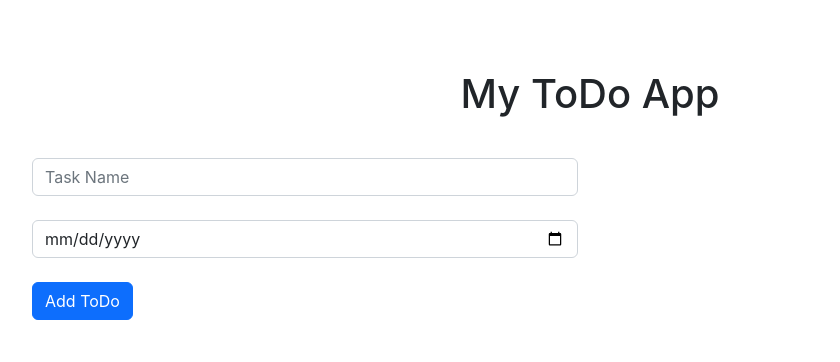
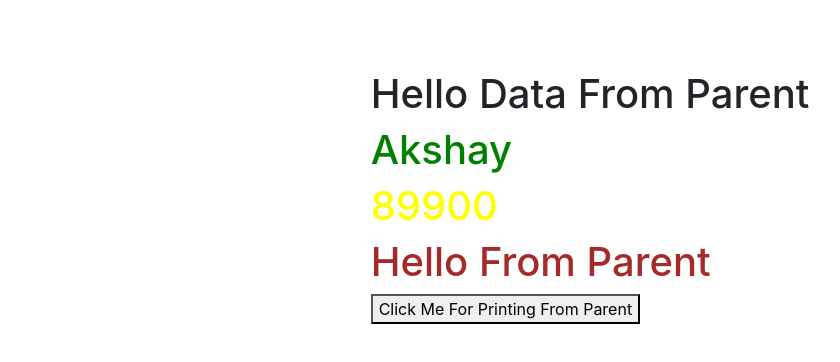
Before and after one commit to digikullReact/julyfsreact, a React (Create React App) app: page / in a window 1280 px wide. Shown: the top 362 px of the page, without its empty margins (50-890 px from the left). Built offline with nearby package versions, Linux system fonts and the light colour scheme.

Commit message:
Props part

```diff
--- a/src/App.js
+++ b/src/App.js
@@ -3,6 +3,7 @@ import './App.css';
 import {useState} from "react";
 import Multiple from './components/Multiple';
 import Todo from './components/Todo';
+import Propparent from './components/Propparent';
 
 
 // what is state --->
@@ -119,10 +120,12 @@ return(
     <h1>{value}</h1>
 <Calc/>
 <Multiple/>
+    <Todo name={counter}/>
        */
     }
 
-    <Todo/>
+
+<Propparent/>
 
 
 
--- /dev/null
+++ b/src/components/PropChild.js
@@ -0,0 +1,23 @@
+import React from 'react'
+
+const PropChild = (myprops) => {
+
+    //console.log(props)
+  return (
+    <div>
+
+        <h1 style={{color:"green"}}>{myprops.name}</h1>
+        <h1 style={{color:"yellow"}}>{myprops.someRandomData}</h1>
+        <h1 style={{color:"brown"}}>{myprops.data}</h1>
+
+        <button onClick={myprops.changeMethod}>
+            Click Me For Printing From Parent
+        </button>
+
+
+
+    </div>
+  )
+}
+
+export default PropChild
--- /dev/null
+++ b/src/components/Propparent.js
@@ -0,0 +1,32 @@
+import React ,{useState} from 'react'
+import PropChild from './PropChild'
+
+const Propparent = () => {
+    const [state,setState]=useState("Hello From Parent")
+
+    const [data,setData]=useState("Hello Data From Parent")
+
+    const fn=()=>{
+
+       // console.log("Printin out in parent component")
+        setData("Child Changed The Value");
+
+    }
+
+    // With props you can pass any kind of data
+    // primitive
+    // Objects inc arrays
+    // functions
+
+  return (
+    <div>
+        <h1>{data}</h1>
+
+    <PropChild data={state} someRandomData={89900} name={"Akshay"}  changeMethod={fn} />
+
+
+    </div>
+  )
+}
+
+export default Propparent
--- a/src/components/Todo.js
+++ b/src/components/Todo.js
@@ -3,7 +3,7 @@ import { useState } from 'react'
 import TaskItems from './TaskItems';
 import uuid from 'react-uuid';
 
-const Todo = () => {
+const Todo = (props) => {
    // const [input,setInput]=useState("");
    const defaultState={
 
@@ -56,9 +56,15 @@ const Todo = () => {
     // remove the item  from an array on the basis of index
 
     // Set the new array in the state
-   itemsarray.splice(index,1);
+   itemsarray.splice(index,1);  // OXCEEF
 
-    setItemsArray([...itemsarray]);
+   let newArr=[];  //
+   for (let i=0;i<itemsarray.length;i++){
+    newArr.push(itemsarray[i]);
+   }
+
+    //setItemsArray([...itemsarray]);
+    setItemsArray(newArr);
 
    }
 
@@ -116,6 +122,7 @@ const filteredData=itemsarray.filter(ele=>ele.id!==task.id)
 
 filteredData.push(task);
 setItemsArray([...filteredData]);
+setEditMode(false); // changed to add mode
 
 
    }
```
Also changed, not shown: src/components/DummyApp.js (added, +9 -0 lines).
